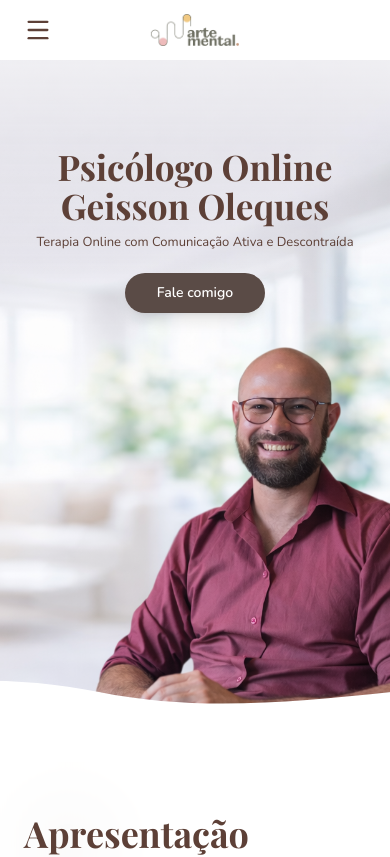
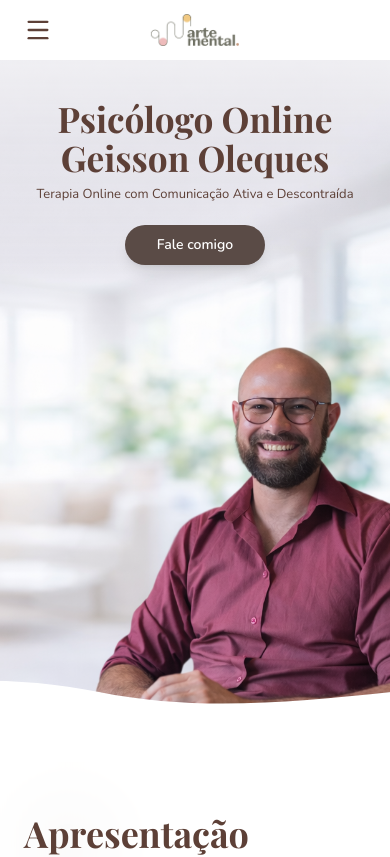
Before and after one commit to Luikeng/Site_psigeisson.com, a React (Vite) app: page / in a window 390 px wide. Shown: the top 857 px of the page. Built offline with nearby package versions, Linux system fonts and the light colour scheme.

Commit message:
Deploy automatico via script bat

```diff
--- a/src/App.tsx
+++ b/src/App.tsx
@@ -210,7 +210,7 @@ const Hero = () => {
       </div>
 
       <div className="container mx-auto px-6 relative z-10 flex-1 flex flex-col mt-0">
-        <div className="max-w-2xl text-center md:text-left mx-auto md:mx-0 mt-12 md:mt-32 lg:mt-40 md:pl-16 lg:pl-24">
+        <div className="max-w-2xl text-center md:text-left mx-auto md:mx-0 md:mt-32 lg:mt-40 md:pl-16 lg:pl-24">
           <ScrollReveal direction="up">
             <h1 className="text-[2.2rem] leading-[1.1] md:text-6xl lg:text-[4.5rem] mb-2 md:mb-4 text-brand-secondary font-display">
               Psicólogo Online<br />Geisson Oleques
```
